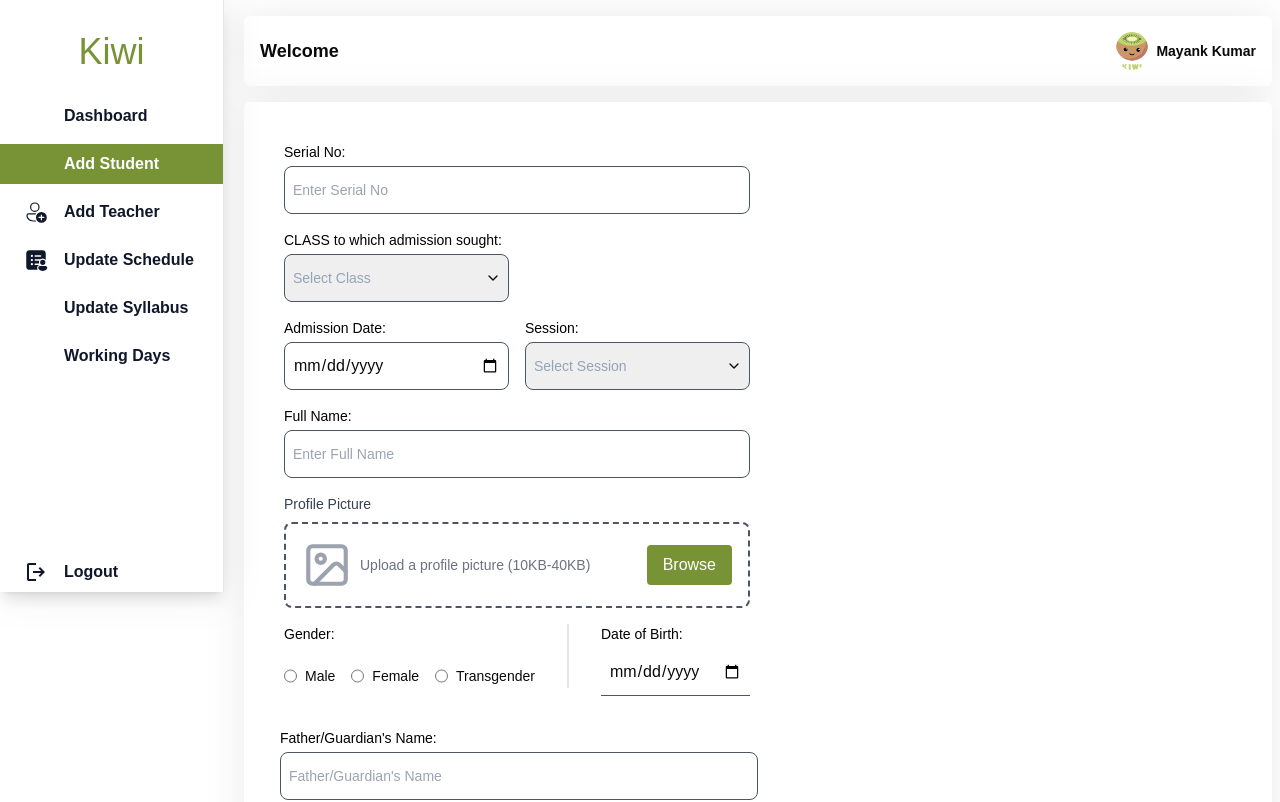
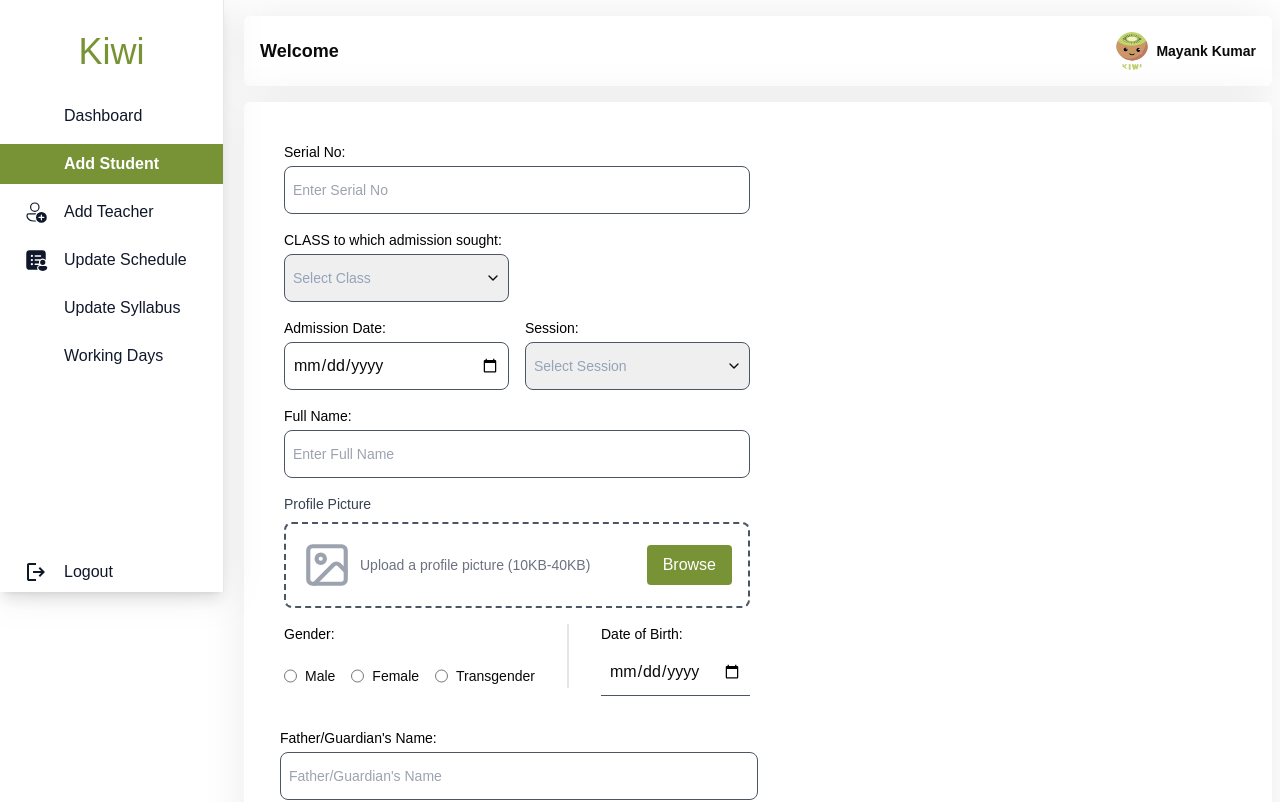
Before and after one commit to ranaayushman/test, a Next.js app: page / in a window 1280 px wide. Shown: the top 802 px of the page. Built offline with nearby package versions, Linux system fonts and the light colour scheme; some icons are missing.

Commit message:
Sidebar adjusted

```diff
--- a/app/components/Sidebar.jsx
+++ b/app/components/Sidebar.jsx
@@ -63,7 +63,9 @@ const Asidebar = () => {
                   <span
                     className={`${
                       !open && "hidden"
-                    } origin-left duration-200 font-semibold group-hover:text-white`}
+                    } origin-left duration-200 ${
+                      isActive ? "font-semibold" : "font-medium"
+                    } group-hover:text-white`}
                   >
                     {menu.title}
                   </span>
```
